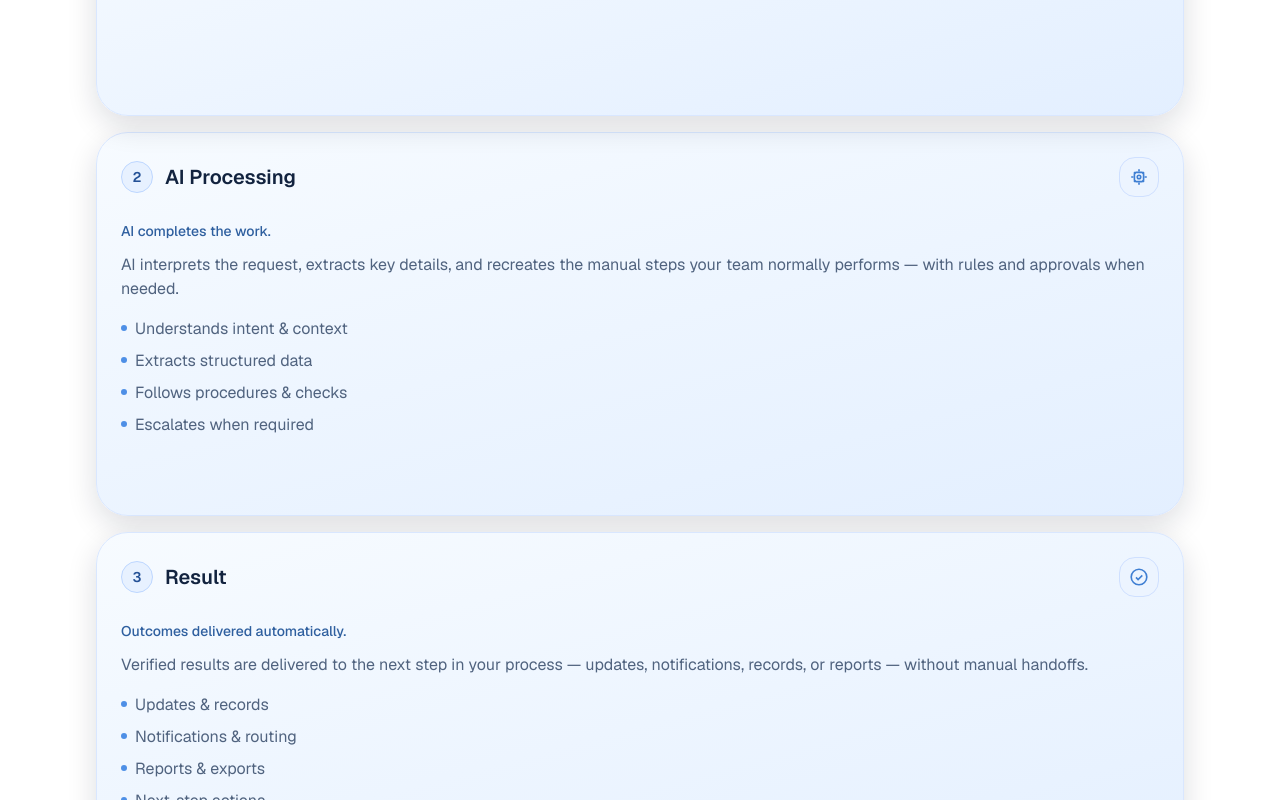
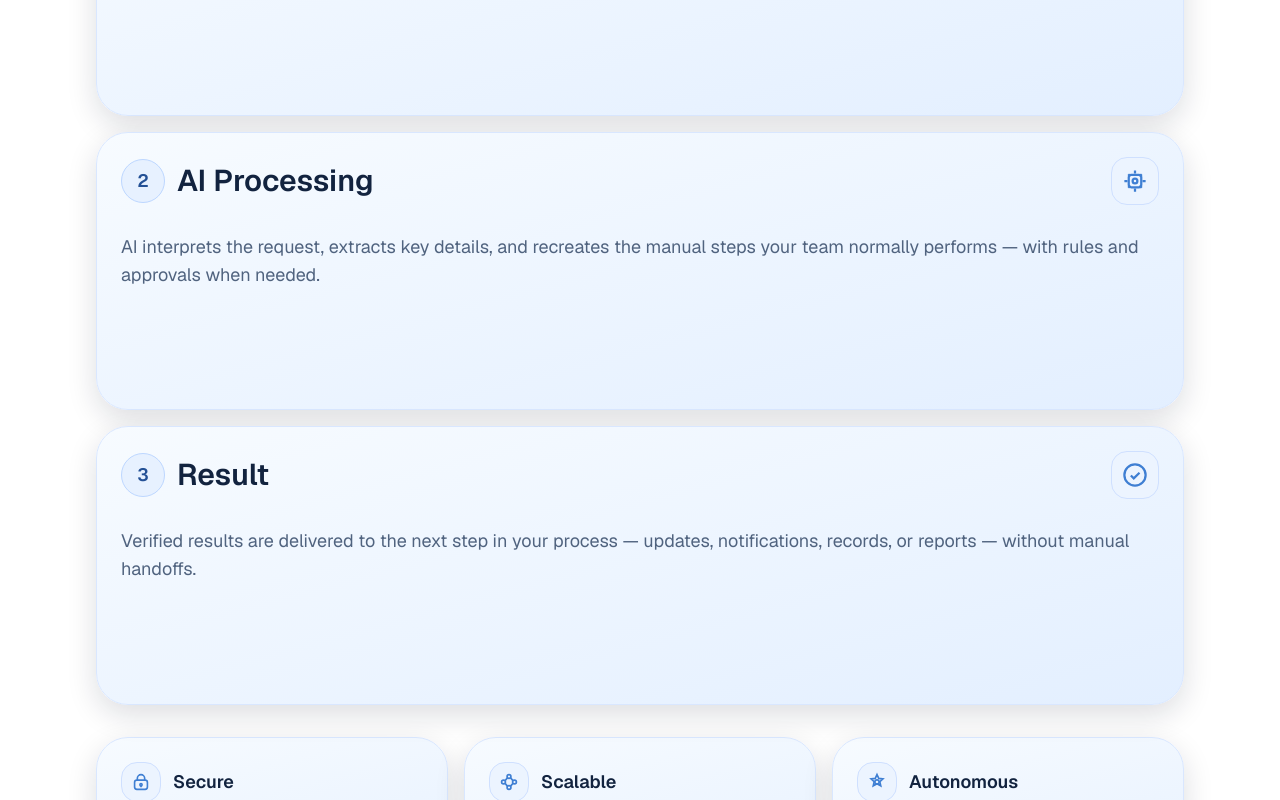
Before and after one commit to siddak1234/snoopy, a Next.js app: page / in a window 1280 px wide. Shown: the part 840-1640 px from the top of the page. Built offline with nearby package versions, Linux system fonts and the light colour scheme; no server answers.

Commit message:
Home screen Cleanup

```diff
--- /dev/null
+++ b/components/home/ProcessStepFlipCard.tsx
@@ -0,0 +1,164 @@
+"use client";
+
+import type { ReactNode } from "react";
+import { useState } from "react";
+
+type ProcessStepFlipCardProps = {
+  stepNumber: number;
+  title: string;
+  description: string;
+  icon: ReactNode;
+  backTitle: string;
+  backContent: ReactNode;
+  backKey?: string | number;
+  onFlipToBack?: () => void;
+};
+
+export default function ProcessStepFlipCard({
+  stepNumber,
+  title,
+  description,
+  icon,
+  backTitle,
+  backContent,
+  backKey,
+  onFlipToBack,
+}: ProcessStepFlipCardProps) {
+  const [flipped, setFlipped] = useState(false);
+
+  const onToggleFlip = () => {
+    setFlipped((previous) => {
+      const next = !previous;
+      if (next) {
+        onFlipToBack?.();
+      }
+      return next;
+    });
+  };
+
+  return (
+    <div className="trigger-flip-shell">
+      <button
+        type="button"
+        className="trigger-flip-button"
+        onClick={onToggleFlip}
+        aria-pressed={flipped}
+        aria-label={flipped ? `Show ${title} overview` : `Show ${title} details`}
+      >
+        <span className={`trigger-flip-inner ${flipped ? "is-flipped" : ""}`}>
+          <span className="trigger-face trigger-front bubble">
+            <span className="mb-4 flex items-center justify-between gap-3">
+              <span className="flex items-center gap-3">
+                <span className="inline-flex h-10 min-w-10 items-center justify-center rounded-full border border-[var(--step-pill-border)] bg-[var(--step-pill-bg)] px-3 text-base font-semibold text-[var(--step-pill-text)] sm:h-11 sm:min-w-11 sm:text-lg">
+                  {stepNumber}
+                </span>
+                <span className="text-2xl font-semibold text-[var(--text)] sm:text-3xl">{title}</span>
+              </span>
+              {icon}
+            </span>
+
+            <span className="mt-3 text-base leading-7 text-[var(--muted)] sm:text-lg">{description}</span>
+          </span>
+
+          <span className="trigger-face trigger-back bubble">
+            <span className="trigger-back-title">{backTitle}</span>
+            <span className="trigger-scene" key={backKey}>
+              {backContent}
+            </span>
+          </span>
+        </span>
+      </button>
+
+      <style jsx>{`
+        .trigger-flip-shell {
+          perspective: 1500px;
+        }
+
+        .trigger-flip-button {
+          width: 100%;
+          display: block;
+          border: 0;
+          background: transparent;
+          padding: 0;
+          cursor: pointer;
+          text-align: left;
+        }
+
+        .trigger-flip-button:focus-visible {
+          outline: 2px solid var(--accent-strong);
+          outline-offset: 5px;
+          border-radius: 2rem;
+        }
+
+        .trigger-flip-inner {
+          position: relative;
+          display: block;
+          min-height: clamp(15rem, 48vw, 17.4rem);
+          transform-style: preserve-3d;
+          transition: transform 760ms cubic-bezier(0.2, 0.68, 0.1, 1);
+        }
+
+        .trigger-flip-inner.is-flipped {
+          transform: rotateX(180deg);
+        }
+
+        .trigger-face {
+          position: absolute;
+          inset: 0;
+          display: flex;
+          flex-direction: column;
+          padding: 1.25rem;
+          backface-visibility: hidden;
+          -webkit-backface-visibility: hidden;
+        }
+
+        .trigger-front {
+          z-index: 2;
+        }
+
+        .trigger-back {
+          transform: rotateX(180deg);
+        }
+
+        .trigger-back-title {
+          font-size: clamp(1.15rem, 2.6vw, 1.6rem);
+          line-height: 1.15;
+          font-weight: 700;
+          letter-spacing: 0.01em;
+          text-transform: uppercase;
+          color: var(--text);
+          width: fit-content;
+          border-bottom: 2px solid color-mix(in srgb, var(--accent-strong) 56%, transparent);
+          padding-bottom: 0.3rem;
+        }
+
+        .trigger-scene {
+          position: relative;
+          margin-top: 1.15rem;
+          flex: 1 1 auto;
+          border-radius: 1.25rem;
+          border: 1px solid color-mix(in srgb, var(--ring) 88%, transparent);
+          background: linear-gradient(
+            145deg,
+            color-mix(in srgb, var(--surface) 92%, white 8%) 0%,
+            color-mix(in srgb, var(--surface-strong) 90%, transparent) 100%
+          );
+          overflow: hidden;
+          min-height: 10.6rem;
+        }
+
+        @media (min-width: 640px) {
+          .trigger-face {
+            padding: 1.5rem;
+          }
+        }
+
+        @media (prefers-reduced-motion: reduce) {
+          .trigger-flip-inner {
+            transition-duration: 0.01ms;
+          }
+        }
+      `}</style>
+    </div>
+  );
+}
--- a/components/home/ProcessStepsSection.tsx
+++ b/components/home/ProcessStepsSection.tsx
@@ -1,4 +1,5 @@
-import ProcessStepCard from "@/components/home/ProcessStepCard";
+import { cloneElement } from "react";
+import ProcessStepFlipCard from "@/components/home/ProcessStepFlipCard";
 import TriggerFlipCard from "@/components/home/TriggerFlipCard";
 import {
   ProcessingIcon,
@@ -44,6 +45,8 @@ const steps = [
   },
 ];
 
+const iconSize = { width: "3rem", height: "3rem" };
+
 export default function ProcessStepsSection() {
   const [, ...otherSteps] = steps;
 
@@ -62,14 +65,25 @@ export default function ProcessStepsSection() {
         <TriggerFlipCard />
 
         {otherSteps.map((step) => (
-          <ProcessStepCard
+          <ProcessStepFlipCard
             key={step.stepNumber}
             stepNumber={step.stepNumber}
             title={step.title}
-            tagline={step.tagline}
             description={step.description}
-            bullets={step.bullets}
-            icon={step.icon}
+            icon={cloneElement(step.icon, { style: iconSize })}
+            backTitle={step.tagline}
+            backContent={
+              step.bullets && step.bullets.length > 0 ? (
+                <ul className="space-y-2 p-4 text-sm text-[var(--muted)] sm:text-base">
+                  {step.bullets.map((bullet) => (
+                    <li key={bullet} className="flex items-start gap-2">
+                      <span aria-hidden className="mt-2 h-1.5 w-1.5 shrink-0 rounded-full bg-[var(--bullet)]" />
+                      <span>{bullet}</span>
+                    </li>
+                  ))}
+                </ul>
+              ) : null
+            }
           />
         ))}
       </div>
--- a/components/home/TriggerFlipCard.tsx
+++ b/components/home/TriggerFlipCard.tsx
@@ -2,51 +2,11 @@
 
 import { useState } from "react";
 import { TriggerIcon } from "@/components/icons/processIcons";
+import ProcessStepFlipCard from "@/components/home/ProcessStepFlipCard";
 
-export default function TriggerFlipCard() {
-  const [flipped, setFlipped] = useState(false);
-  const [sceneRunId, setSceneRunId] = useState(0);
-
-  const onToggleFlip = () => {
-    setFlipped((previous) => {
-      const next = !previous;
-      if (next) {
-        setSceneRunId((current) => current + 1);
-      }
-      return next;
-    });
-  };
-
+function TriggerBackScene() {
   return (
-    <div className="trigger-flip-shell">
-      <button
-        type="button"
-        className="trigger-flip-button"
-        onClick={onToggleFlip}
-        aria-pressed={flipped}
-        aria-label={flipped ? "Show trigger overview" : "Show trigger animation"}
-      >
-        <span className={`trigger-flip-inner ${flipped ? "is-flipped" : ""}`}>
-          <span className="trigger-face trigger-front bubble">
-            <span className="mb-4 flex items-center justify-between gap-3">
-              <span className="flex items-center gap-3">
-                <span className="inline-flex h-10 min-w-10 items-center justify-center rounded-full border border-[var(--step-pill-border)] bg-[var(--step-pill-bg)] px-3 text-base font-semibold text-[var(--step-pill-text)] sm:h-11 sm:min-w-11 sm:text-lg">
-                  1
-                </span>
-                <span className="text-2xl font-semibold text-[var(--text)] sm:text-3xl">Trigger</span>
-              </span>
-              <TriggerIcon style={{ width: "3rem", height: "3rem" }} />
-            </span>
-
-            <span className="mt-3 text-base leading-7 text-[var(--muted)] sm:text-lg">
-              A message arrives, a file is received, or a scheduled event.
-            </span>
-          </span>
-
-          <span className="trigger-face trigger-back bubble">
-            <span className="trigger-back-title">Work Starts Anywhere</span>
-
-            <span className="trigger-scene" key={sceneRunId}>
+    <>
       <span className="scene-envelope">
         <span className="scene-flap" />
         <span className="scene-fold-left" />
@@ -61,89 +21,27 @@ export default function TriggerFlipCard() {
         <span className="scene-mailbox-door" />
         <span className="scene-mailbox-flag" />
       </span>
-            </span>
-          </span>
-        </span>
-      </button>
+    </>
+  );
+}
+
+export default function TriggerFlipCard() {
+  const [sceneRunId, setSceneRunId] = useState(0);
+
+  return (
+    <>
+      <ProcessStepFlipCard
+        stepNumber={1}
+        title="Trigger"
+        description="A message arrives, a file is received, or a scheduled event."
+        icon={<TriggerIcon style={{ width: "3rem", height: "3rem" }} />}
+        backTitle="Work Starts Anywhere"
+        backContent={<TriggerBackScene />}
+        backKey={sceneRunId}
+        onFlipToBack={() => setSceneRunId((current) => current + 1)}
+      />
 
       <style jsx>{`
-        .trigger-flip-shell {
-          perspective: 1500px;
-        }
-
-        .trigger-flip-button {
-          width: 100%;
-          display: block;
-          border: 0;
-          background: transparent;
-          padding: 0;
-          cursor: pointer;
-          text-align: left;
-        }
-
-        .trigger-flip-button:focus-visible {
-          outline: 2px solid var(--accent-strong);
-          outline-offset: 5px;
-          border-radius: 2rem;
-        }
-
-        .trigger-flip-inner {
-          position: relative;
-          display: block;
-          min-height: clamp(15rem, 48vw, 17.4rem);
-          transform-style: preserve-3d;
-          transition: transform 760ms cubic-bezier(0.2, 0.68, 0.1, 1);
-        }
-
-        .trigger-flip-inner.is-flipped {
-          transform: rotateX(180deg);
-        }
-
-        .trigger-face {
-          position: absolute;
-          inset: 0;
-          display: flex;
-          flex-direction: column;
-          padding: 1.25rem;
-          backface-visibility: hidden;
-          -webkit-backface-visibility: hidden;
-        }
-
-        .trigger-front {
-          z-index: 2;
-        }
-
-        .trigger-back {
-          transform: rotateX(180deg);
-        }
-
-        .trigger-back-title {
-          font-size: clamp(1.15rem, 2.6vw, 1.6rem);
-          line-height: 1.15;
-          font-weight: 700;
-          letter-spacing: 0.01em;
-          text-transform: uppercase;
-          color: var(--text);
-          width: fit-content;
-          border-bottom: 2px solid color-mix(in srgb, var(--accent-strong) 56%, transparent);
-          padding-bottom: 0.3rem;
-        }
-
-        .trigger-scene {
-          position: relative;
-          margin-top: 1.15rem;
-          flex: 1 1 auto;
-          border-radius: 1.25rem;
-          border: 1px solid color-mix(in srgb, var(--ring) 88%, transparent);
-          background: linear-gradient(
-            145deg,
-            color-mix(in srgb, var(--surface) 92%, white 8%) 0%,
-            color-mix(in srgb, var(--surface-strong) 90%, transparent) 100%
-          );
-          overflow: hidden;
-          min-height: 10.6rem;
-        }
-
         .scene-envelope {
           position: absolute;
           left: 1rem;
@@ -174,7 +72,6 @@ export default function TriggerFlipCard() {
         }
 
         .scene-fold-left {
-          position: absolute;
           position: absolute;
           left: 0.1rem;
           bottom: 0.14rem;
@@ -330,17 +227,7 @@ export default function TriggerFlipCard() {
           }
         }
 
-        @media (min-width: 640px) {
-          .trigger-face {
-            padding: 1.5rem;
-          }
-        }
-
         @media (prefers-reduced-motion: reduce) {
-          .trigger-flip-inner {
-            transition-duration: 0.01ms;
-          }
-
           .scene-envelope,
           .scene-letter,
           .scene-flap,
@@ -364,6 +251,6 @@ export default function TriggerFlipCard() {
           }
         }
       `}</style>
-    </div>
+    </>
   );
 }
```
Lines whose indentation alone changed are shown as unchanged.
